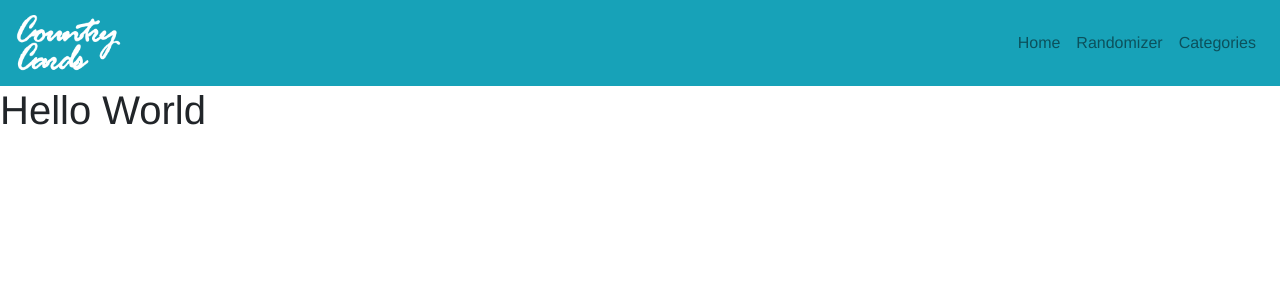
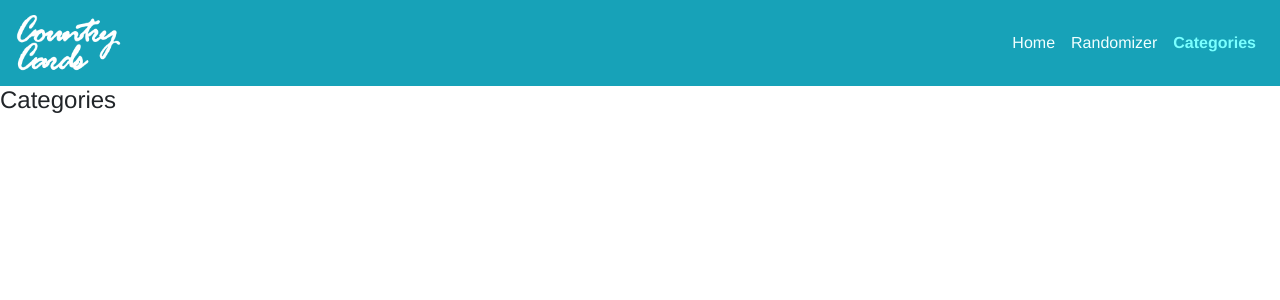
Before and after one commit to pjachimowski/country-cards, a Vue app: page /#/categories in a window 1280 px wide. Shown: the top 300 px of the page. Built offline with nearby package versions, Linux system fonts and the light colour scheme.

Commit message:
Added Router, 3 main view pages

```diff
--- a/package.json
+++ b/package.json
@@ -14,6 +14,7 @@
     "vue": "^2.6.11",
     "vue-class-component": "^7.2.2",
     "vue-property-decorator": "^8.3.0",
+    "vue-router": "^3.1.5",
     "vuex": "^3.1.2"
   },
   "devDependencies": {
--- a/src/App.vue
+++ b/src/App.vue
@@ -6,26 +6,22 @@
             <b-collapse id="nav-collapse" is-nav>
     <!-- Right aligned nav items -->
               <b-navbar-nav class="ml-auto">
-                <b-nav-item> Home </b-nav-item>
-                <b-nav-item> Randomizer </b-nav-item>
-                <b-nav-item> Categories </b-nav-item>
+                <b-nav-item><router-link tag="li" to="/">Home</router-link></b-nav-item>
+                <b-nav-item><router-link tag="li" to="/randomizer">Randomizer</router-link></b-nav-item>
+                <b-nav-item><router-link tag="li" to="/categories">Categories</router-link></b-nav-item>
               </b-navbar-nav>
             </b-collapse>
       </b-navbar>
-    <HelloWorld />
+      <router-view/>
   </div>
 </template>
 
-<script lang="ts">
-import { Component, Vue } from 'vue-property-decorator';
-import HelloWorld from './components/HelloWorld.vue';
-
-@Component({
+<script>
+export default {
+  name: 'app',
   components: {
-    HelloWorld,
   },
-})
-export default class App extends Vue {}
+}
 </script>
 
 <style>
--- a/src/components/HelloWorld.vue
+++ /dev/null
@@ -1,18 +0,0 @@
-<template>
-  <div class="hello">
-    <h1>Hello World</h1>
-  </div>
-</template>
-
-<script lang="ts">
-import { Component, Vue } from 'vue-property-decorator';
-
-@Component
-export default class HelloWorld extends Vue {
-}
-</script>
-
-
-<style scoped>
-
-</style>
--- a/src/main.ts
+++ b/src/main.ts
@@ -1,16 +1,20 @@
-import Vue from 'vue'
-import App from './App.vue'
-import store from './store'
+import Vue from 'vue';
+import App from './App.vue';
+import router from './router';
+import store from './store';
 import { BootstrapVue, IconsPlugin } from 'bootstrap-vue';
 import 'bootstrap/dist/css/bootstrap.css';
 import 'bootstrap-vue/dist/bootstrap-vue.css';
+// import './custom.scss';
+// import {AxiosStatic} from 'axios';
 
-Vue.config.productionTip = false
+Vue.config.productionTip = false;
 Vue.use(BootstrapVue);
 Vue.use(IconsPlugin);
 
 
 new Vue({
+  router,
   store,
-  render: h => h(App)
-}).$mount('#app')
+  render: h => h(App),
+}).$mount('#app');
--- /dev/null
+++ b/src/router/index.ts
@@ -0,0 +1,31 @@
+import Vue from 'vue';
+import VueRouter from 'vue-router';
+import Home from '../views/Home.vue';
+import Randomizer from '../views/Randomizer.vue';
+import Categories from '../views/Categories.vue';
+
+Vue.use(VueRouter);
+
+const routes = [
+  {
+    path: '/',
+    name: 'home',
+    component: Home,
+  },
+  {
+    path: '/randomizer',
+    name: 'randomizer',
+    component: Randomizer,
+  },
+  {
+    path: '/categories',
+    name: 'categories',
+    component: Categories,
+  },
+];
+
+const router = new VueRouter({
+  routes,
+});
+
+export default router;
--- /dev/null
+++ b/src/views/Categories.vue
@@ -0,0 +1,20 @@
+<template>
+  <div class="categories">
+        <h4>  Categories </h4>
+  </div>
+</template>
+
+<script>
+import { Component, Vue } from 'vue-property-decorator';
+@Component({
+  name: "Categories"
+  })
+
+export default class Categories extends Vue {
+}
+
+</script>
+
+<style scoped>
+
+</style>
--- /dev/null
+++ b/src/views/Home.vue
@@ -0,0 +1,20 @@
+<template>
+  <div class="home">
+        <h4>  Home </h4>
+  </div>
+</template>
+
+<script>
+import { Component, Vue } from 'vue-property-decorator';
+@Component({
+  name: "Home"
+  })
+
+export default class Home extends Vue {
+}
+
+</script>
+
+<style scoped>
+
+</style>
--- /dev/null
+++ b/src/views/Randomizer.vue
@@ -0,0 +1,20 @@
+<template>
+  <div class="randomizer">
+        <h4>  Randomizer </h4>
+  </div>
+</template>
+
+<script>
+import { Component, Vue } from 'vue-property-decorator';
+@Component({
+  name: "Randomizer"
+  })
+
+export default class Randomizer extends Vue {
+}
+
+</script>
+
+<style scoped>
+
+</style>
```
Also changed, not shown: 1 other file (tests, documents, lock files or other folders).
